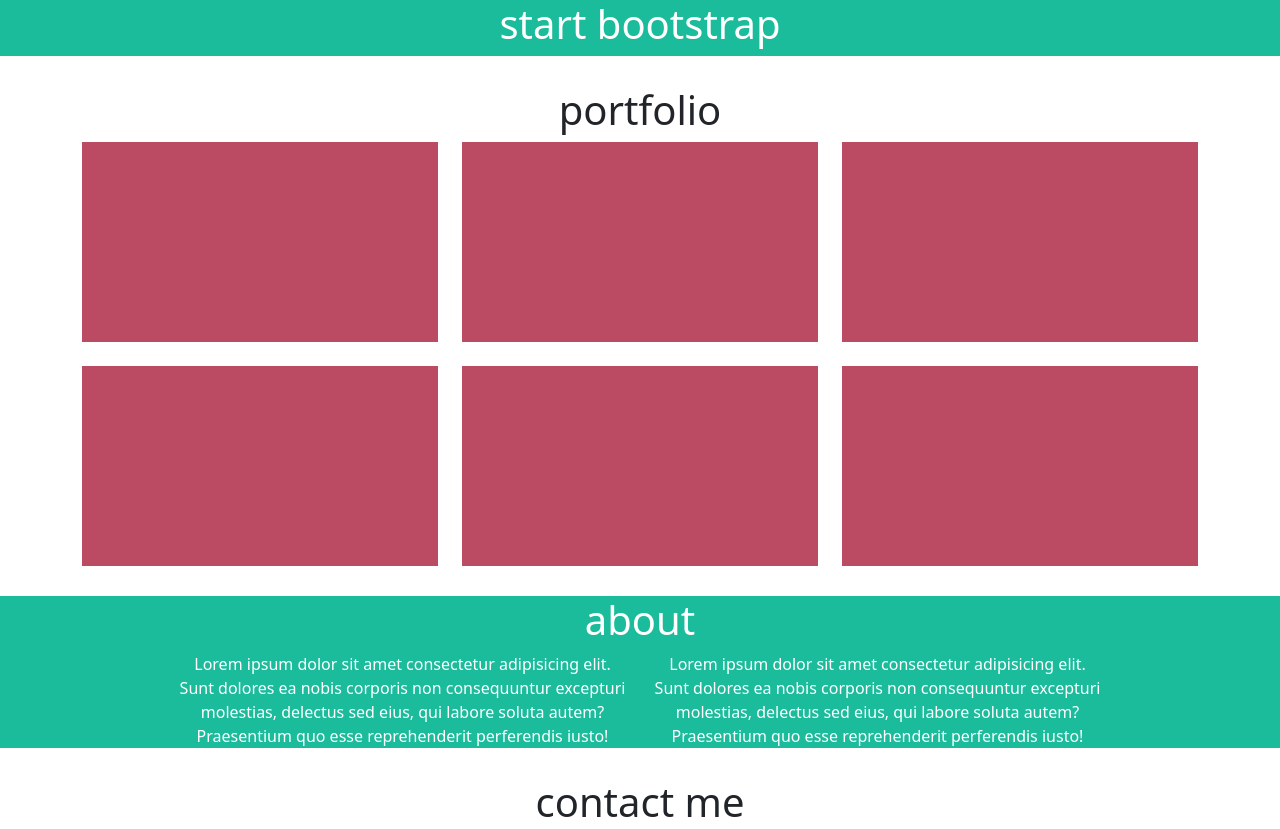
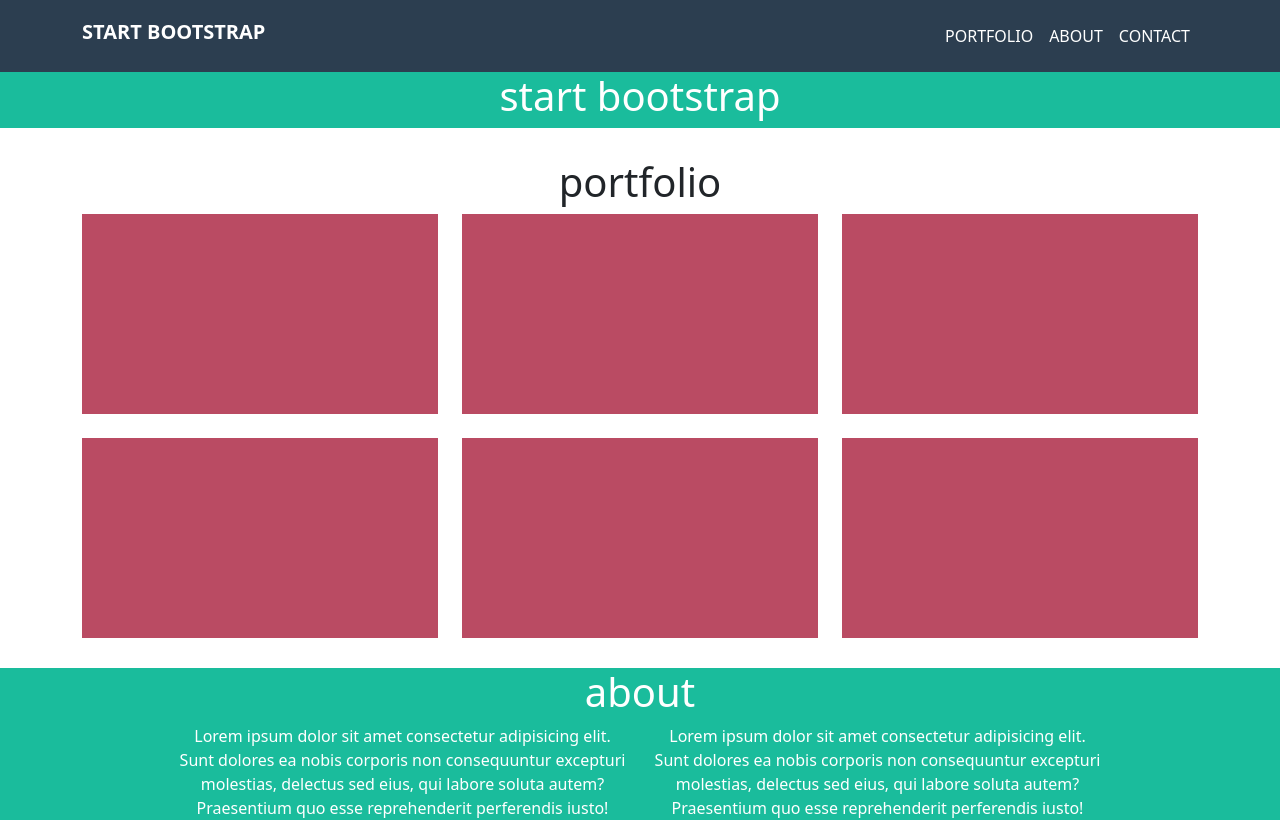
Before and after one commit to sebastianocalella/html-css-bootstrap-freelancer, a plain HTML site: page index.html in a window 1280 px wide. Shown: the top 829 px of the page. Drawn offline with nearby package versions, Linux system fonts and the light colour scheme.

Commit message:
header prototype

```diff
--- a/index.html
+++ b/index.html
@@ -14,6 +14,38 @@
 
     </head>
     <body>
+
+        <header class="text-uppercase">
+            <div class="navbar">
+                <div class="container">
+                    <h1 class="navbar-brand fw-bold">
+                        start bootstrap
+                    </h1>
+
+                    <nav class="navbar navbar-expand-lg navbar-light navbar-dark">
+
+                        <button class="navbar-toggler" type="button" data-toggle="collapse" data-target="#navbarNav" aria-controls="navbarNav" aria-expanded="false" aria-label="Toggle navigation">
+                            <span class="navbar-toggler-icon"></span>
+                        </button>
+
+                        <div class="collapse navbar-collapse" id="navbarNav">
+                            <ul class="navbar-nav">
+                                <li class="nav-item">
+                                    <a href="#" class="nav-link text-white">portfolio</a>
+                                </li>
+                                <li class="nav-item">
+                                    <a href="#" class="nav-link text-white">about</a>
+                                </li>
+                                <li class="nav-item">
+                                    <a href="#" class="nav-link text-white">contact</a>
+                                </li>
+                            </ul>
+                        </div>
+                    </nav>
+                </div>
+            </div>
+        </header>
+
         <section id="start-bootstrap"> <!--start bootstrap section-->
             <div class="container">
                 <div class="row justify-content-center text-center">
--- a/style.css
+++ b/style.css
@@ -1,5 +1,10 @@
 *{
     list-style-type: none;
+}
+
+header{
+    color: white;
+    background-color: #2c3e50;
 }
 
 ul{
```
